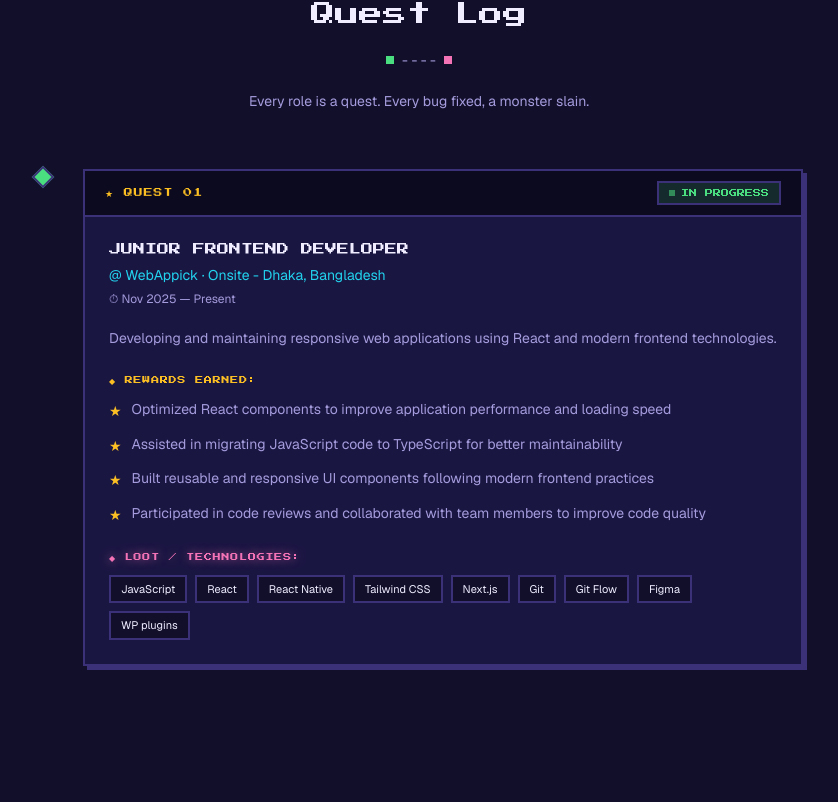
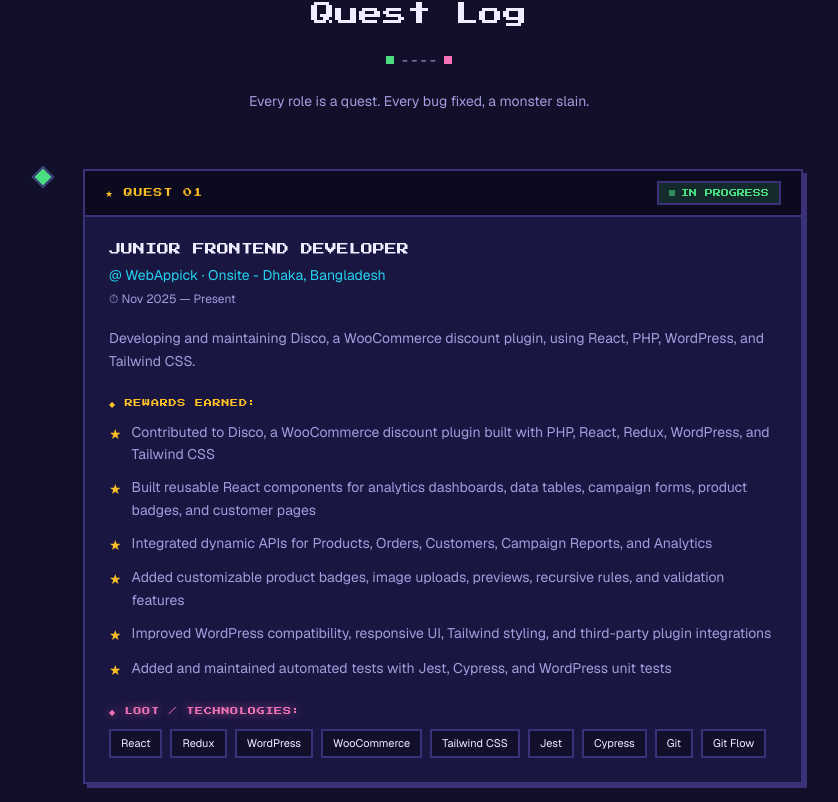
Before and after one commit to codewithjihad1/portfolio, a Next.js app: page / in a window 1280 px wide. Shown: the part 1995-2797 px from the top of the page, without its empty margins (221-1059 px from the left). Built offline with nearby package versions, Linux system fonts and the light colour scheme.

Commit message:
fix: Update Navbar background transition and ScrollProgress gradient class; change avatar URL in personalInfo

```diff
--- a/components/Navbar.jsx
+++ b/components/Navbar.jsx
@@ -26,8 +26,8 @@ export default function Navbar() {
 
     return (
         <header
-            className={`fixed top-0 left-0 right-0 z-50 border-b-2 transition-all duration-300 ${
-                scrolled ? 'bg-void/95 backdrop-blur-sm border-line' : 'bg-transparent border-transparent'
+            className={`fixed top-0 left-0 right-0 z-50 transition-colors duration-300 ${
+                scrolled ? 'bg-void/95 backdrop-blur-sm' : 'bg-transparent'
             }`}>
             {/* scanline texture */}
             <div className="scanlines absolute inset-0 pointer-events-none max-sm:hidden" aria-hidden="true" />
--- a/components/ScrollProgress.jsx
+++ b/components/ScrollProgress.jsx
@@ -23,7 +23,7 @@ export default function ScrollProgress() {
     return (
         <div
             aria-hidden="true"
-            className="fixed top-0 left-0 z-[60] h-1 bg-gradient-to-r from-neon via-gold to-pixie shadow-[0_0_8px_var(--neon)]"
+            className="fixed top-0 left-0 z-60 h-1 bg-linear-to-r from-neon via-gold to-pixie shadow-[0_0_8px_var(--neon)]"
             style={{ width: `${progress}%` }}
         />
     );
--- a/data/portfolio.js
+++ b/data/portfolio.js
@@ -8,7 +8,7 @@ export const personalInfo = {
     location: 'Jamalpur, Bangladesh',
     email: 'mdjihadhossain793@gmail.com',
     phone: '+8801646348232',
-    avatar: 'https://i.ibb.co.com/rKjswy78/1757078859551.png',
+    avatar: 'https://i.ibb.co.com/YTw4JFsN/jihad.webp',
     resumeUrl: '#',
     availability: 'Available for freelance & full-time',
 };
@@ -98,23 +98,25 @@ export const experience = [
         type: 'Full-time',
         current: true,
         description:
-            'Developing and maintaining responsive web applications using React and modern frontend technologies.',
+            'Developing and maintaining Disco, a WooCommerce discount plugin, using React, PHP, WordPress, and Tailwind CSS.',
         achievements: [
-            'Optimized React components to improve application performance and loading speed',
-            'Assisted in migrating JavaScript code to TypeScript for better maintainability',
-            'Built reusable and responsive UI components following modern frontend practices',
-            'Participated in code reviews and collaborated with team members to improve code quality',
+            'Contributed to Disco, a WooCommerce discount plugin built with PHP, React, Redux, WordPress, and Tailwind CSS',
+            'Built reusable React components for analytics dashboards, data tables, campaign forms, product badges, and customer pages',
+            'Integrated dynamic APIs for Products, Orders, Customers, Campaign Reports, and Analytics',
+            'Added customizable product badges, image uploads, previews, recursive rules, and validation features',
+            'Improved WordPress compatibility, responsive UI, Tailwind styling, and third-party plugin integrations',
+            'Added and maintained automated tests with Jest, Cypress, and WordPress unit tests',
         ],
         technologies: [
-            'JavaScript',
             'React',
-            'React Native',
+            'Redux',
+            'WordPress',
+            'WooCommerce',
             'Tailwind CSS',
-            'Next.js',
+            'Jest',
+            'Cypress',
             'Git',
-            'Git Flow',
-            'Figma',
-            'WP plugins',
+            'Git Flow'
         ],
     },
     // {
```
